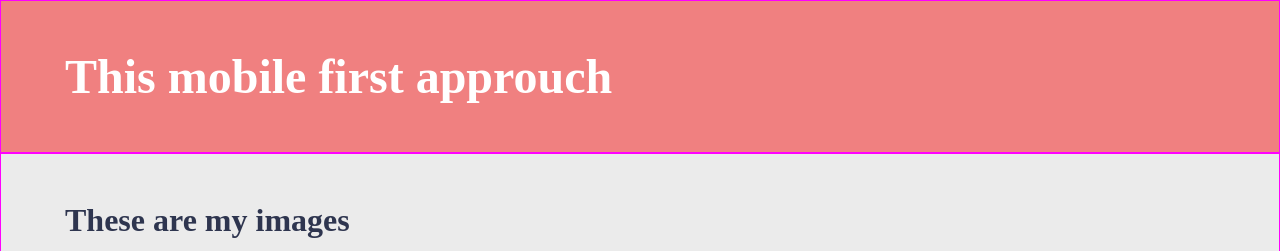
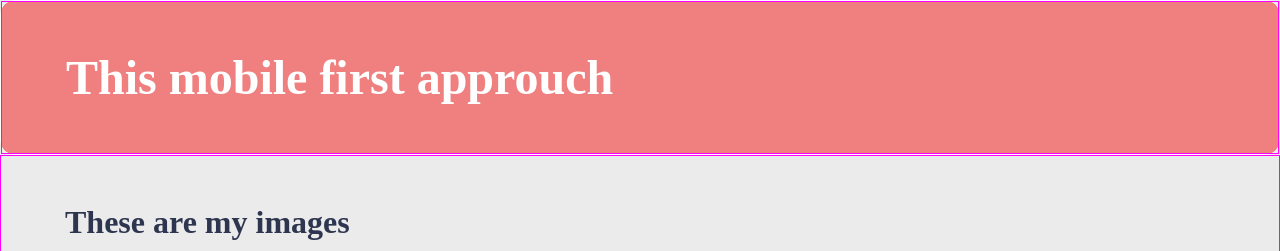
Before and after one commit to awaleH12/mobile_first, a plain HTML site: page index.html in a window 1280 px wide. Shown: the top 251 px of the page. Drawn offline with Linux system fonts and the light colour scheme.

Commit message:
boder re added

```diff
--- a/style.css
+++ b/style.css
@@ -32,8 +32,8 @@ main{
   background-color: lightcoral;
   /* background-color: magenta; */
   color: #fff;
-  /* border: 1px solid white;
-  border-radius: 13px; */
+  border: 1px solid white;
+  border-radius: 13px;
 
 }
 .footer{
```
